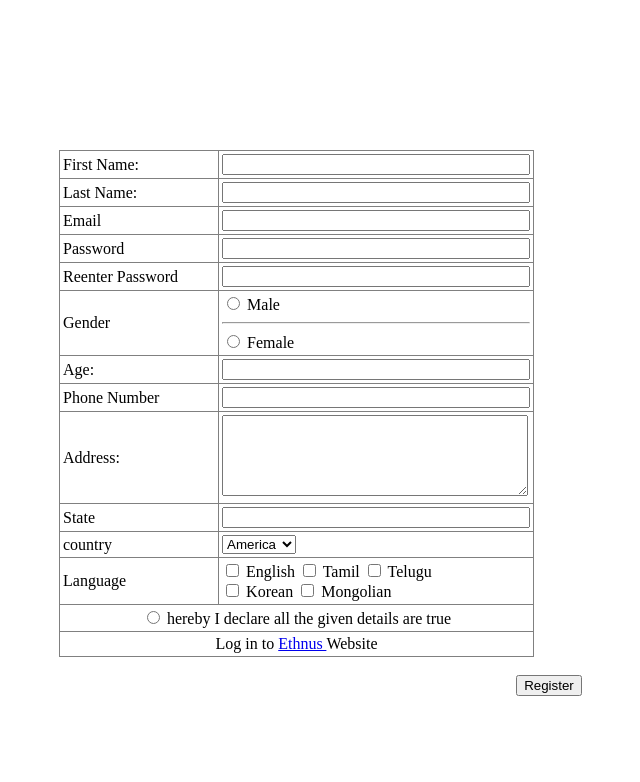
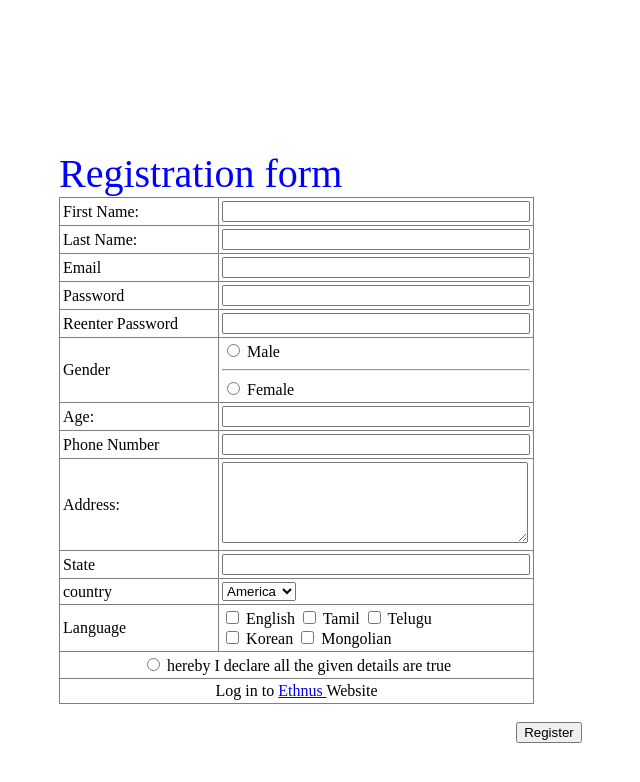
Before and after one commit to venkhatshridharan/21BCE1730-Venkhat-Shridharan-MERN-Tasks, a plain HTML site: page Task5.html in a window 1280 px wide. Shown: the whole page, without its empty margins (91-731 px from the left). Drawn offline with Linux system fonts and the light colour scheme.

Commit message:
Update Task5.html

```diff
--- a/Task5.html
+++ b/Task5.html
@@ -8,6 +8,11 @@
             body
             {
                 margin: 150px;
+            }
+            #t{
+                text-align: center;
+                color: blue;
+                font-size: 40px;
             }
             table,tr,td
             {
@@ -40,6 +45,7 @@
         </style>
     </head>
     <body>
+        <a id="t">Registration form</a>
         <table border>
             <tr>
                 <td  >First Name:</td>
```
